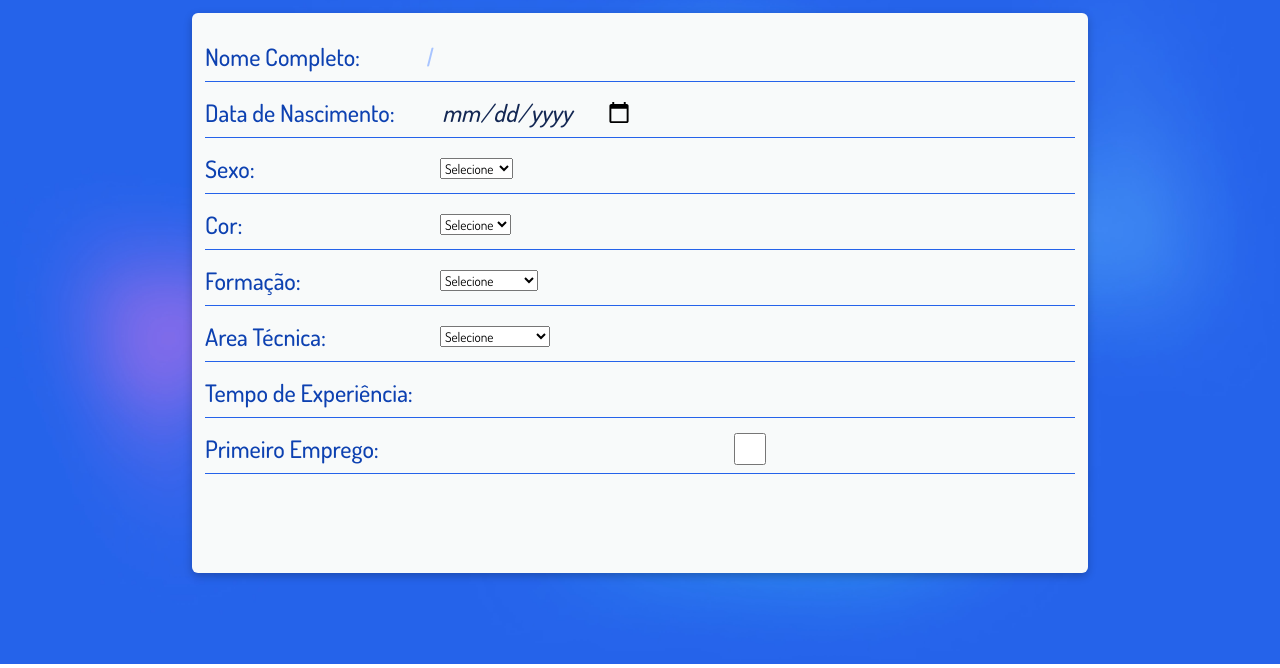
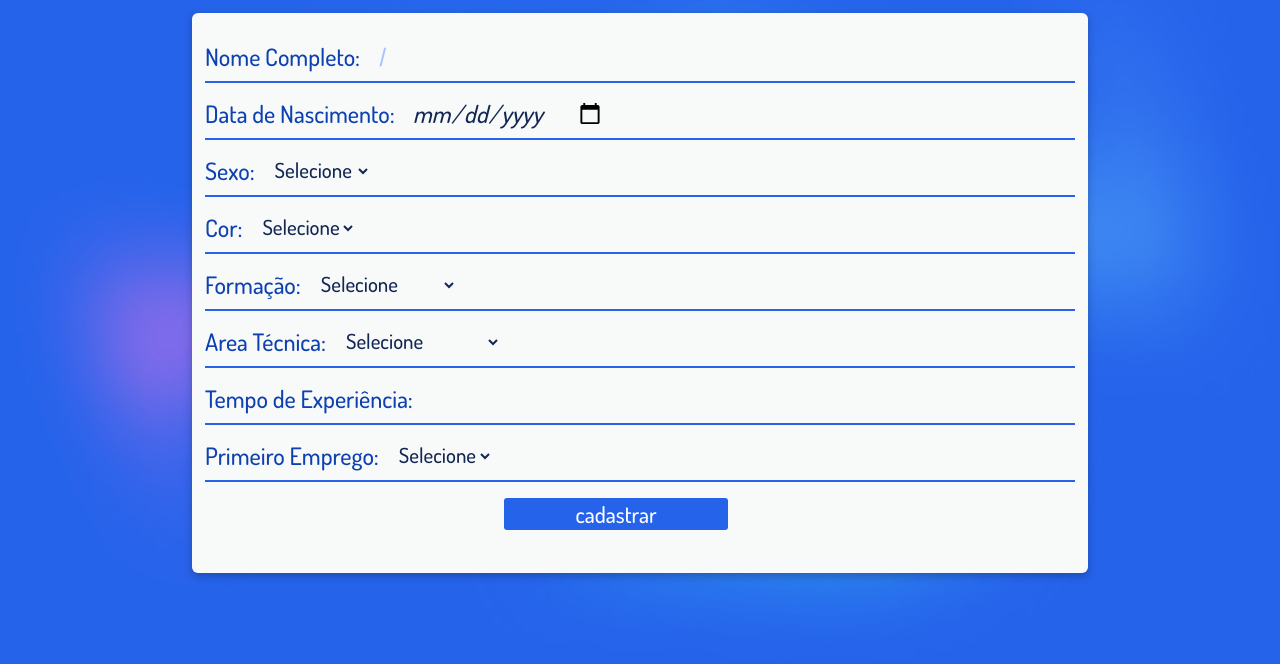
Before and after one commit to Eduardo-R-Machado/ProfessionalsCCS, a plain HTML site: page cadaster.html in a window 1280 px wide. Shown: the part 136-804 px from the top of the page. Drawn offline with Linux system fonts and the light colour scheme.

Commit message:
Terminando estilização do cadastro

```diff
--- a/cadaster.html
+++ b/cadaster.html
@@ -75,8 +75,16 @@
                     <input type="number" name="experiencia" id="experiencia">
                 </div>
                 <div class="form-field wrp-experiente">
-                    <label for="experiente">Primeiro Emprego:</label>
-                    <input type="checkbox" name="" id="">
+                    <label for="primeiroEmprego">Primeiro Emprego:</label>
+                    <select name="primeiroEmprego" id="primeiroEmprego">
+                        <option selected value="">Selecione</option>
+                        <option value="sim">Sim</option>
+                        <option value="nao">Não</option>
+                    </select>
+                </div>
+
+                <div class="wrp-btn">
+                    <button> Cadastrar</button>
                 </div>
             </form>
         </div>
--- a/styles.css
+++ b/styles.css
@@ -157,17 +157,19 @@ form .wrp-btn button:hover{
     display: flex;
     align-items: center;
     justify-content: left;
-    border-bottom: 1px solid  #2563ea;
+    border-bottom: 2px solid  #2563ea;
     width: 100%;
     margin-top: 7px;
     height: 3rem;
 }
 
 .register label{
-    width: 27%;
+    width: auto;
     font-size: 1.5rem;
     font-weight: 500;
     color:  #0d41b1;
+    margin-right: 1rem;
+    white-space: nowrap;
 }
 
 .form-field input{
@@ -182,3 +184,27 @@ form .wrp-btn button:hover{
 .form-field input:focus{
     border: none;
 }
+
+.form-field select{
+    border: none;
+    font-size: 1.3rem;
+    background-color: transparent;
+    color:#132753;
+    font-weight: 500;
+}
+
+.box-cadaster .wrp-btn {
+    display: flex;
+    align-items: center;
+    justify-content: center;
+    margin-top: 1rem;
+}
+
+.box-cadaster .wrp-btn button{
+    width: 14rem;
+}
+
+.box-cadaster .wrp-btn button:hover{
+    width: 15rem;
+    filter: brightness(70%);
+}
```
